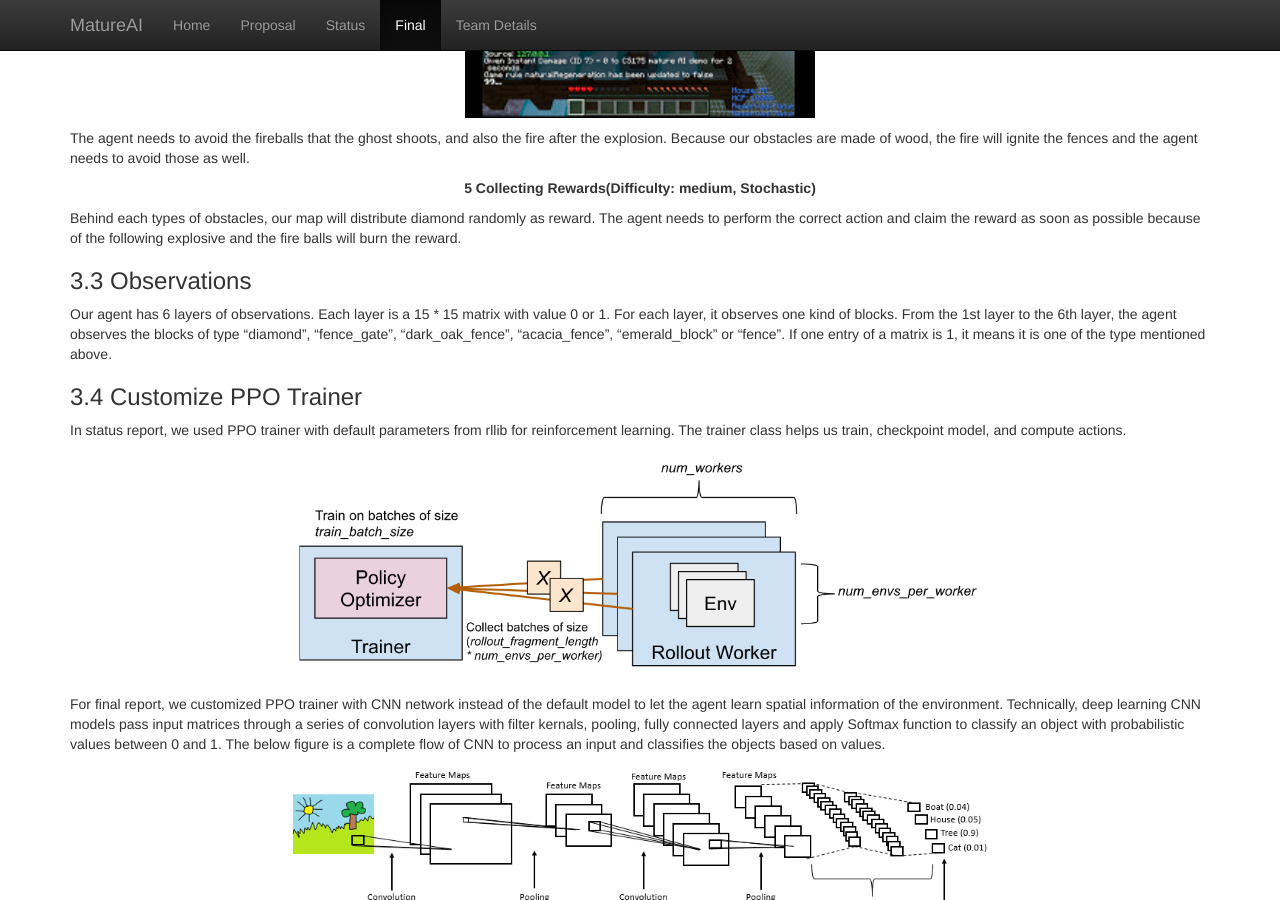
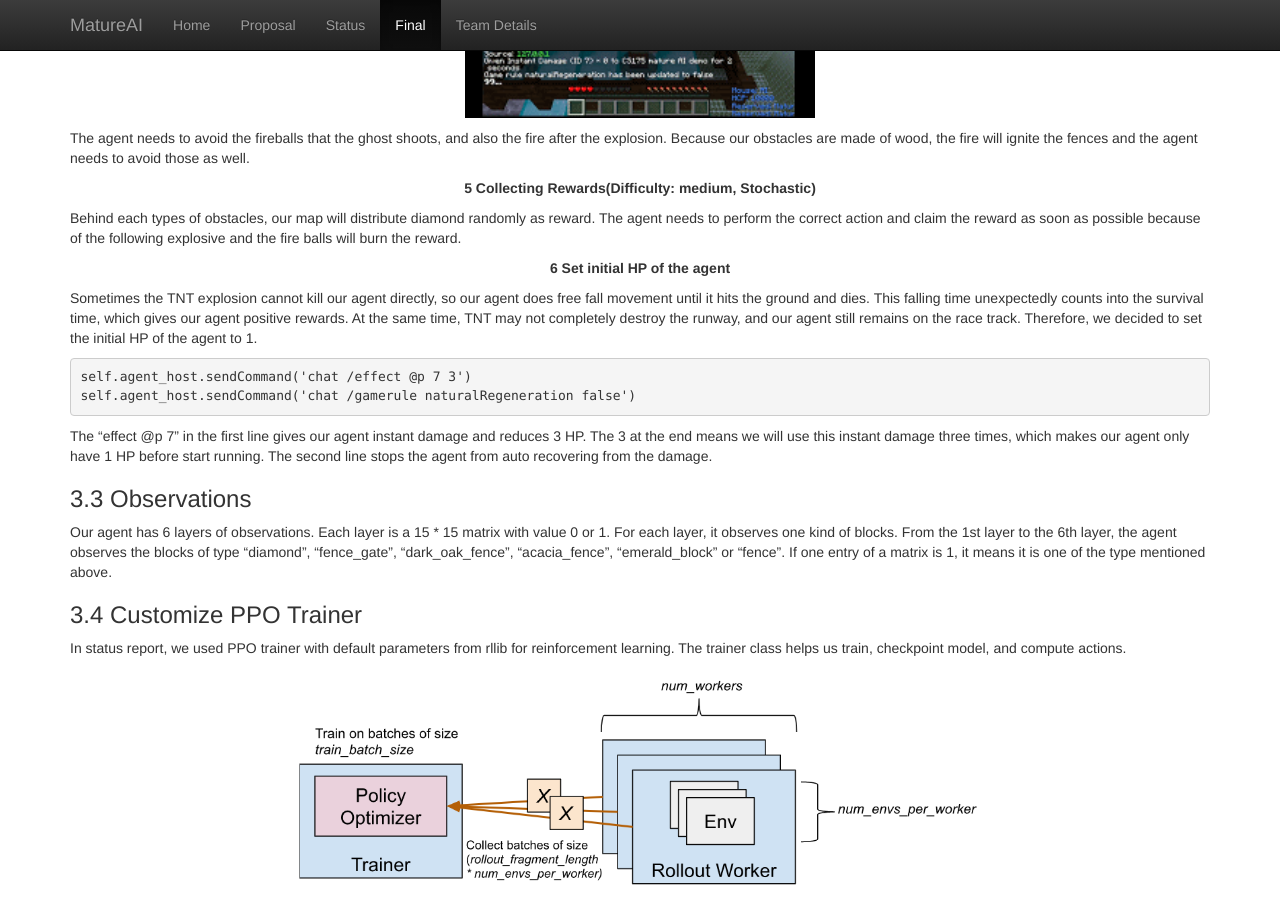
Before and after one commit to LeoLuo0320/MatureAI, a Jekyll site: the page built from docs/final.md, in a window 1280 px wide and 900 px high, scrolled down 2146 px. Built offline with Jekyll 4.4.1, drawn with Linux system fonts in a browser that asks for light colours.

Commit message:
Update Environment

````diff
--- a/docs/final.md
+++ b/docs/final.md
@@ -56,7 +56,7 @@ The agent needs to perform 'open action', and immediately perform 'stop action'
 </p>
 
 <p align="center">
-<img width="350" src=".\img\ghost.gif">
+<img width="350" src="img/ghost.gif">
 </p>
 
 The agent needs to avoid the fireballs that the ghost shoots, and also the fire after the explosion. Because our obstacles are made of wood, the fire will ignite the fences and the agent needs to avoid those as well.
@@ -66,6 +66,18 @@ The agent needs to avoid the fireballs that the ghost shoots, and also the fire
 </p>
 
 Behind each types of obstacles, our map will distribute diamond randomly as reward. The agent needs to perform the correct action and claim the reward as soon as possible because of the following explosive and the fire balls will burn the reward.
+
+<p align="center">
+    <b>6 Set initial HP of the agent</b>
+</p>
+
+Sometimes the TNT explosion cannot kill our agent directly, so our agent does free fall movement until it hits the ground and dies. This falling time unexpectedly counts into the survival time, which gives our agent positive rewards. At the same time, TNT may not completely destroy the runway, and our agent still remains on the race track. Therefore, we decided to set the initial HP of the agent to 1.
+```
+self.agent_host.sendCommand('chat /effect @p 7 3')
+self.agent_host.sendCommand('chat /gamerule naturalRegeneration false')
+```
+The "effect @p 7" in the first line gives our agent instant damage and reduces 3 HP. The 3 at the end means we will use this instant damage three times, which makes our agent only have 1 HP before start running. The second line stops the agent from auto recovering from the damage.
+
 
 ### 3.3 Observations
 Our agent has 6 layers of observations. Each layer is a 15 * 15 matrix with value 0 or 1. For each layer, it observes one kind of blocks. From the 1st layer to the 6th layer, the agent observes the blocks of type "diamond", "fence_gate", "dark_oak_fence", "acacia_fence", "emerald_block" or "fence". If one entry of a matrix is 1, it means it is one of the type mentioned above.
````
